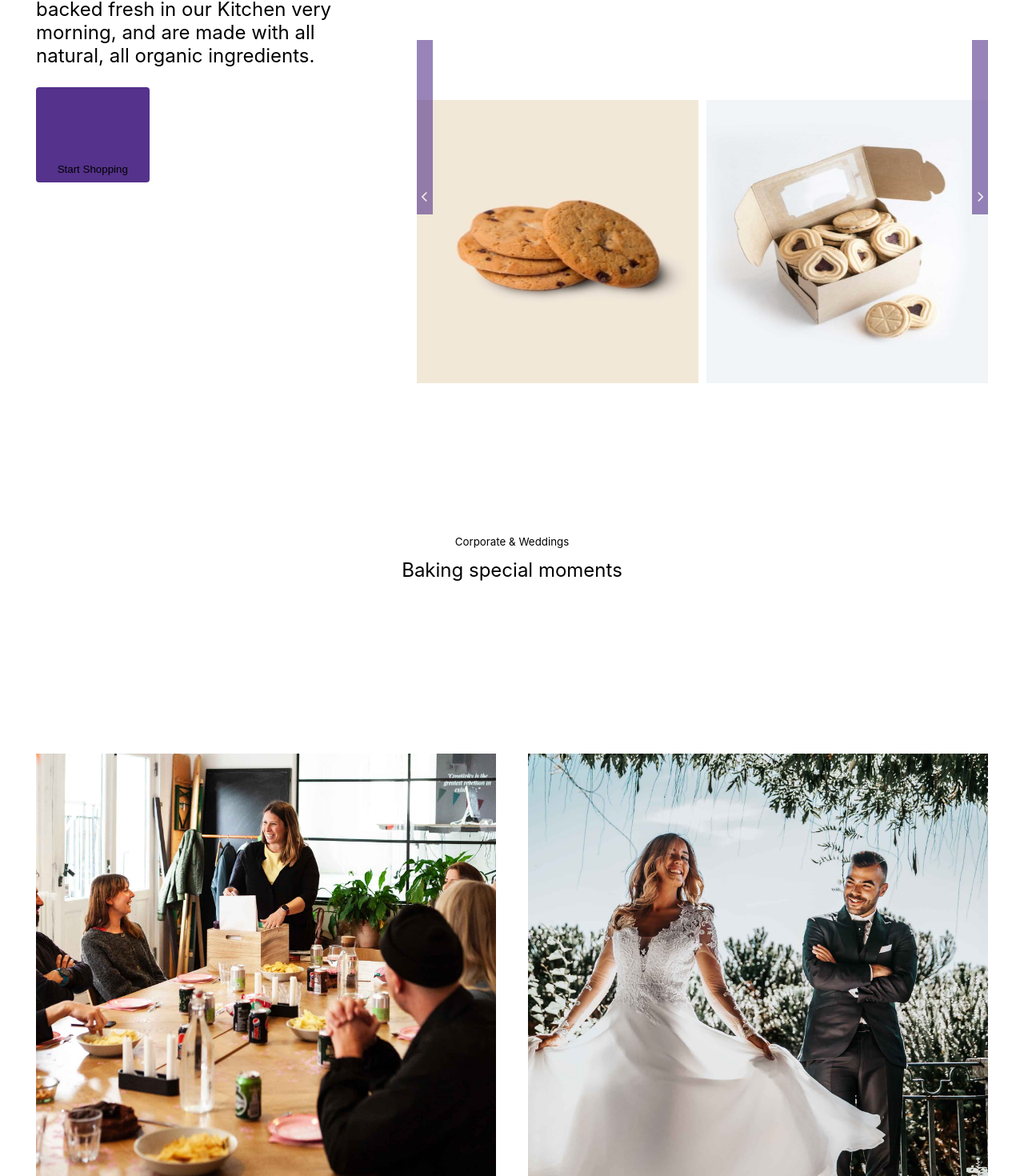
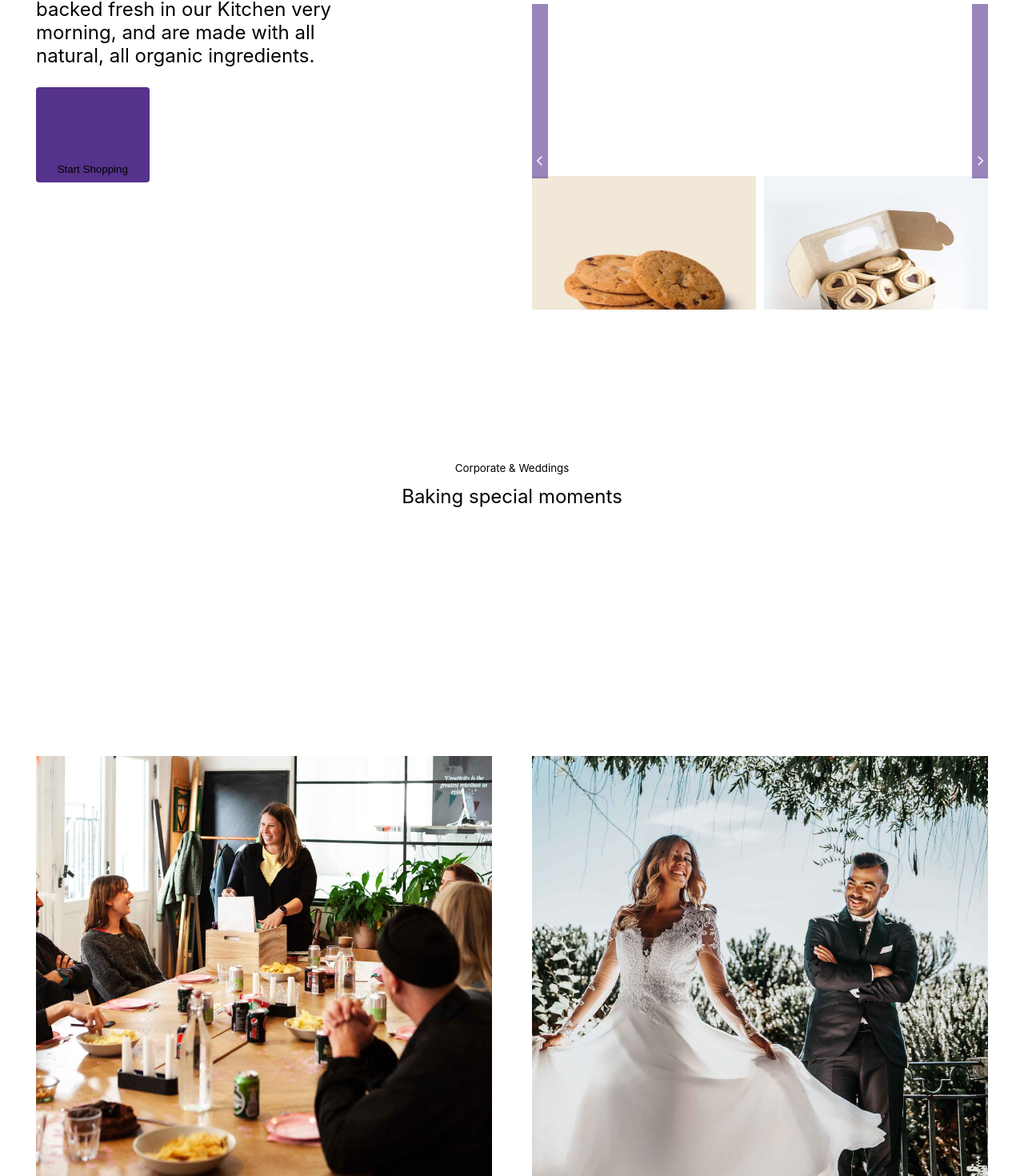
Before and after one commit to giovannitamburini/proj-html-vuejs, a Vue app: page / in a window 1280 px wide. Shown: the part 655-2125 px from the top of the page at 80% size. Built offline with nearby package versions, Linux system fonts and the light colour scheme.

Commit message:
fixed main sectiion 1 & section 2

```diff
--- a/src/components/AppMain.vue
+++ b/src/components/AppMain.vue
@@ -21,15 +21,16 @@ export default {
     },
 
     methods: {
-        scrollLeft() {
-            let leftProduct = document.querySelector('#container-img-one');
-            leftProduct.scrollBy(-220, 0);
+        // funzione per scrollare di una misura fissa verso sinistra
+        scrollLeft(left, container) {
+            let leftProduct = document.querySelector(container);
+            leftProduct.scrollBy(-left, 0);
         },
 
-        scrollRight() {
-            let rightProduct = document.querySelector('#container-img-one');
-            rightProduct.scrollBy(220, 0);
-        }
+        scrollRight(right, container) {
+            let rightProduct = document.querySelector(container);
+            rightProduct.scrollBy(right, 0);
+        },
     }
 }
 </script>
@@ -37,7 +38,7 @@ export default {
 <template>
     <div id="main">
 
-        <SectionOne :productsOne="store.productList" @scrollLeftOne="scrollLeft()" @scrollRightOne="scrollRight()">
+        <SectionOne :productsOne="store.productList" @scrollLeftOne="scrollLeft" @scrollRightOne="scrollRight">
         </SectionOne>
         <SectionTwo></SectionTwo>
     </div>
--- /dev/null
+++ b/src/components/CardSectionOne.vue
@@ -0,0 +1,68 @@
+<script>
+
+export default {
+    data() {
+        return {
+            hiddenOne: false,
+        }
+    },
+
+    props: {
+        // prop di una prop
+        product: Object,
+    },
+
+    methods: {
+        // funzioni per cambiare il valore della booleana che gestisce l'effetto hover sulla singola card
+        overImage() {
+
+            this.hiddenOne = true;
+        },
+
+        leaveImage() {
+
+            this.hiddenOne = false;
+        },
+    }
+}
+</script>
+
+<template>
+    <!-- il mouse in hover  attiva la funzione che cambia il valore della booleana hiddenOne che gestisce le varie classi che cambiano gli z-index e quando il mouse lascia l'area del contenitore si attiva la funzione che ricambia il valore della boolena -->
+    <div v-on:mouseover="overImage()" v-on:mouseleave="leaveImage()" class="single-image-one">
+
+        <img :src="product.image" alt="image product">
+
+        <!-- lista visibile tramite z-index, gestito dalle funzioni sopracitate(overImage & leaveImage) -->
+        <ul :class="{ hidetext: hiddenOne }" class="description-one">
+            <li>{{ product.name }}</li>
+            <li>{{ product.category }}</li>
+            <li>{{ product.price }}</li>
+        </ul>
+    </div>
+</template>
+
+<style lang="scss" scoped>
+.single-image-one {
+    min-width: calc(100% / 2 - 5px);
+    aspect-ratio: 40/51;
+    position: relative;
+
+    img {
+        height: 100%;
+        width: 100%;
+        position: absolute;
+        z-index: 1;
+    }
+
+    ul {
+        width: 100%;
+        height: 100%;
+        display: flex;
+        flex-flow: column nowrap;
+        justify-content: center;
+        align-items: center;
+        position: absolute;
+    }
+}
+</style>
--- a/src/components/SectionOne.vue
+++ b/src/components/SectionOne.vue
@@ -1,10 +1,16 @@
 <script>
+
+import CardSectionOne from "./CardSectionOne.vue";
 
 export default {
     data() {
         return {
             paragraphSectionOne: 'All our delectable pastries are backed fresh in our Kitchen very morning, and are made with all natural, all organic ingredients.',
         }
+    },
+
+    components: {
+        CardSectionOne,
     },
 
     // utilizzo le props per non importare lo store in ogni componente in cui ne ho bisogno, ma solo nel main
@@ -34,13 +40,18 @@ export default {
         <!-- sezione in cui scorrono le immagini -->
         <div id="images-section-one">
 
-            <button @click="$emit('scrollLeftOne')" class="btn-left"><i class="fa-solid fa-chevron-left"></i></button>
+            <!-- bottone che se cliccato attiva la funzione(passata tramite emit) per scorrere le immagini verso sinistra di una misura pari alla larghezza dell'immagine + il gap -->
+            <button @click="$emit('scrollLeftOne', 290, '#container-img-one')" class="btn-left"><i
+                    class="fa-solid fa-chevron-left"></i></button>
 
             <div id="container-img-one">
-                <img v-for="product in productsOne" :src="product.image" alt="">
+                <!-- componente card della singola immagine con le relative informazioni -->
+                <CardSectionOne v-for="(product, index) in productsOne" :product="product"></CardSectionOne>
             </div>
 
-            <button @click="$emit('scrollRightOne')" class="btn-right"><i class="fa-solid fa-chevron-right"></i></button>
+            <!-- bottone che se cliccato attiva la funzione(passata tramite emit) per scorrere le immagini verso destra di una misura pari alla larghezza dell'immagine + il gap -->
+            <button @click="$emit('scrollRightOne', 290, '#container-img-one')" class="btn-right"><i
+                    class="fa-solid fa-chevron-right"></i></button>
         </div>
 
     </div>
@@ -62,29 +73,19 @@ export default {
     }
 
     #images-section-one {
-        width: 60%;
-        height: 100%;
         position: relative;
+        width: calc(280px * 2 + 10px);
 
         #container-img-one {
             display: flex;
             align-items: center;
             flex-flow: row nowrap;
             gap: 10px;
-            width: 100%;
-            height: 100%;
             overflow-x: scroll;
-            overflow-y: hidden;
             scroll-behavior: smooth;
 
             &::-webkit-scrollbar {
                 display: none;
-            }
-
-            img {
-                width: calc(100% / 2 - (10px / 2));
-                // proporzione data dalla grandezza nativa dell'immagine(400x510)
-                aspect-ratio: 40/51;
             }
         }
     }
--- a/src/components/SectionTwo.vue
+++ b/src/components/SectionTwo.vue
@@ -4,8 +4,35 @@ export default {
     data() {
         return {
             imageOne: './corporate.jpg',
+            imageOneB: './corporate-hover.jpg',
+
             imageTwo: './wedding.jpg',
+            imageTwoB: './wedding-hover.jpg',
+
+            // booleane per gestire la visibilità degli elementi solo con il muose in hover sui contenitori (container-image-two)
+            hiddenTwoA: false,
+            hiddenTwoB: false,
+
         }
+    },
+
+    methods: {
+        // funzioni per gestire le variabili booleane che controllano gli effetti scaturiti da mousehover e mouseleave
+        overImage() {
+            this.hiddenTwoA = true;
+        },
+
+        leaveImage() {
+            this.hiddenTwoA = false;
+        },
+
+        overImageB() {
+            this.hiddenTwoB = true;
+        },
+
+        leaveImageB() {
+            this.hiddenTwoB = false;
+        },
     }
 }
 
@@ -15,9 +42,39 @@ export default {
     <div id="section-two">
         <small>corporate & weddings</small>
         <div id="title-two">Baking special moments</div>
-        <div id="container-images-two">
-            <img :src="imageOne" alt="">
-            <img :src="imageTwo" alt="">
+
+        <!-- container con diplay flex per contenere le due immagini e le relative componenti visibili solo quando vado in hover con il mouse -->
+        <div id="container-two">
+
+            <!-- contenitore immagine uno -->
+            <div v-on:mouseover="overImage()" v-on:mouseleave="leaveImage()" class="container-image-two">
+                <!-- link delle immagini presi dai data -->
+                <!-- immagine base -->
+                <img :src="imageOne" class="image-a" alt="corporate">
+                <!-- immagine visibile solo con il muose in hover -->
+                <img :src="imageOneB" :class="{ imagehover: hiddenTwoA }" class="image-b" alt="corporate bake">
+                <!-- testo relativo all'immagine visibile solo con il mouse in hover -->
+                <div :class="{ texthover: hiddenTwoA }" class="text-image-two">
+                    <small>international bakery</small>
+                    <div>corporate events</div>
+                    <button class="btn-purple">explore more</button>
+                </div>
+            </div>
+
+            <!-- contenitore immagine due -->
+            <div v-on:mouseover="overImageB()" v-on:mouseleave="leaveImageB()" class="container-image-two">
+                <!-- link delle immagini presi dai data -->
+                <!-- immagine base -->
+                <img :src="imageTwo" class="image-a" alt="wedding">
+                <!-- immagine visibile solo con il muose in hover -->
+                <img :src="imageTwoB" :class="{ imagehover: hiddenTwoB }" class="image-b" alt="wedding cake">
+                <!-- testo relativo all'immagine visibile solo con il mouse in hover -->
+                <div :class="{ texthover: hiddenTwoB }" class="text-image-two">
+                    <small>international bakery</small>
+                    <div>wedding events</div>
+                    <button class="btn-purple">explore more</button>
+                </div>
+            </div>
         </div>
     </div>
 </template>
@@ -38,14 +95,50 @@ export default {
         padding: 13px 0 25px 0;
     }
 
-    #container-images-two {
+    #container-two {
         width: 100%;
         display: flex;
         justify-content: space-between;
-        gap: 40px;
+        gap: 50px;
 
-        img {
-            width: calc(100% / 2 - (40px / 2));
+        .container-image-two {
+            position: relative;
+            width: calc(100% / 2 - (50px / 2));
+            aspect-ratio: 1/1;
+
+            .image-a,
+            .image-b {
+                position: absolute;
+                width: 100%;
+            }
+
+            .image-a {
+                z-index: 2;
+            }
+
+            .image-b {
+                z-index: 1;
+            }
+
+            .imagehover {
+                z-index: 3;
+            }
+
+            .text-image-two {
+                position: absolute;
+                height: 100%;
+                width: 100%;
+                display: flex;
+                justify-content: center;
+                align-items: center;
+                flex-direction: column;
+                gap: 5px;
+                color: white;
+            }
+
+            .texthover {
+                z-index: 4;
+            }
         }
     }
 }
--- a/src/style.scss
+++ b/src/style.scss
@@ -69,7 +69,7 @@ $purple: #55328B;
   position: absolute;
   top: 50%;
   transform: translateY(-50%);
-  z-index: 1;
+  z-index: 3;
   padding: 14px 6px;
   border: none;
   color: $lilla;
@@ -90,3 +90,11 @@ $purple: #55328B;
 .btn-right {
   right: 0;
 }
+
+
+// classi per le immagini e le relative descrizioni in hover
+
+.hidetext {
+  z-index: 2;
+  background-color: rgba(0, 0, 0, 0.15);
+}
```
